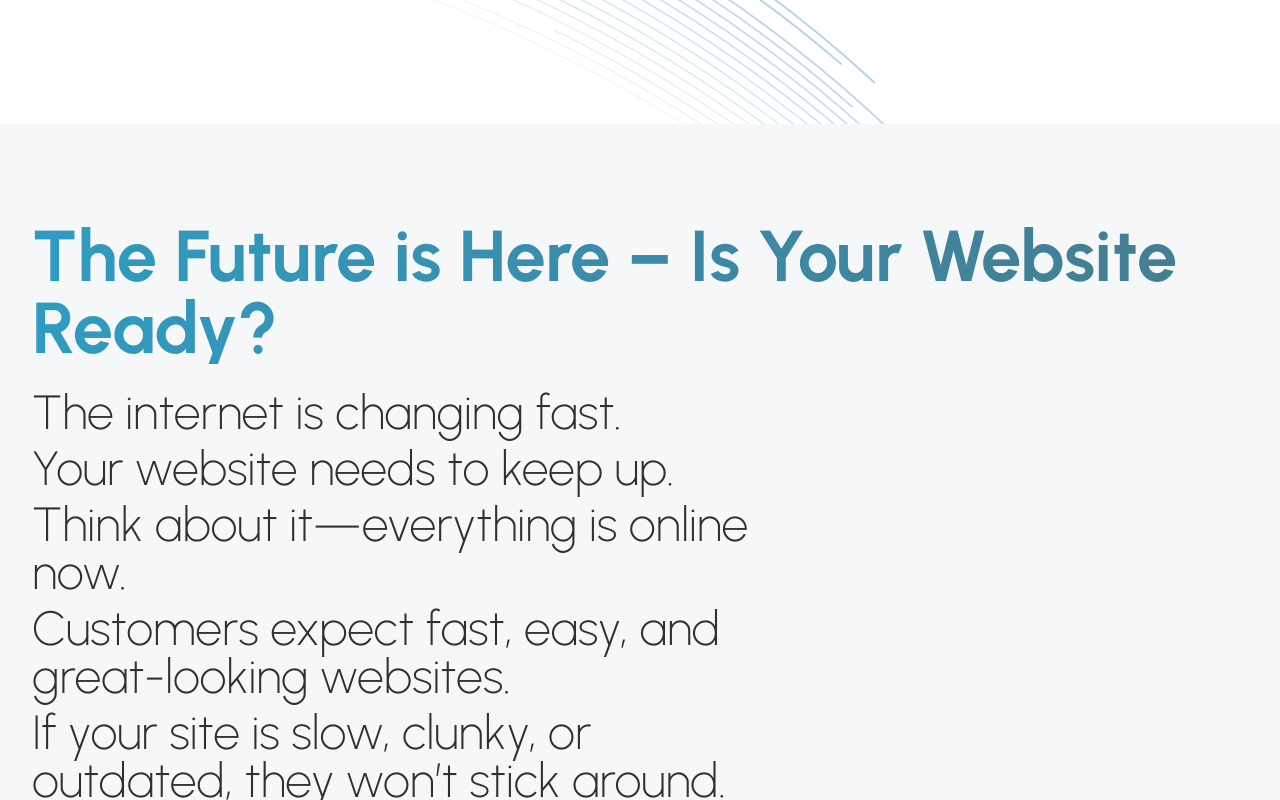
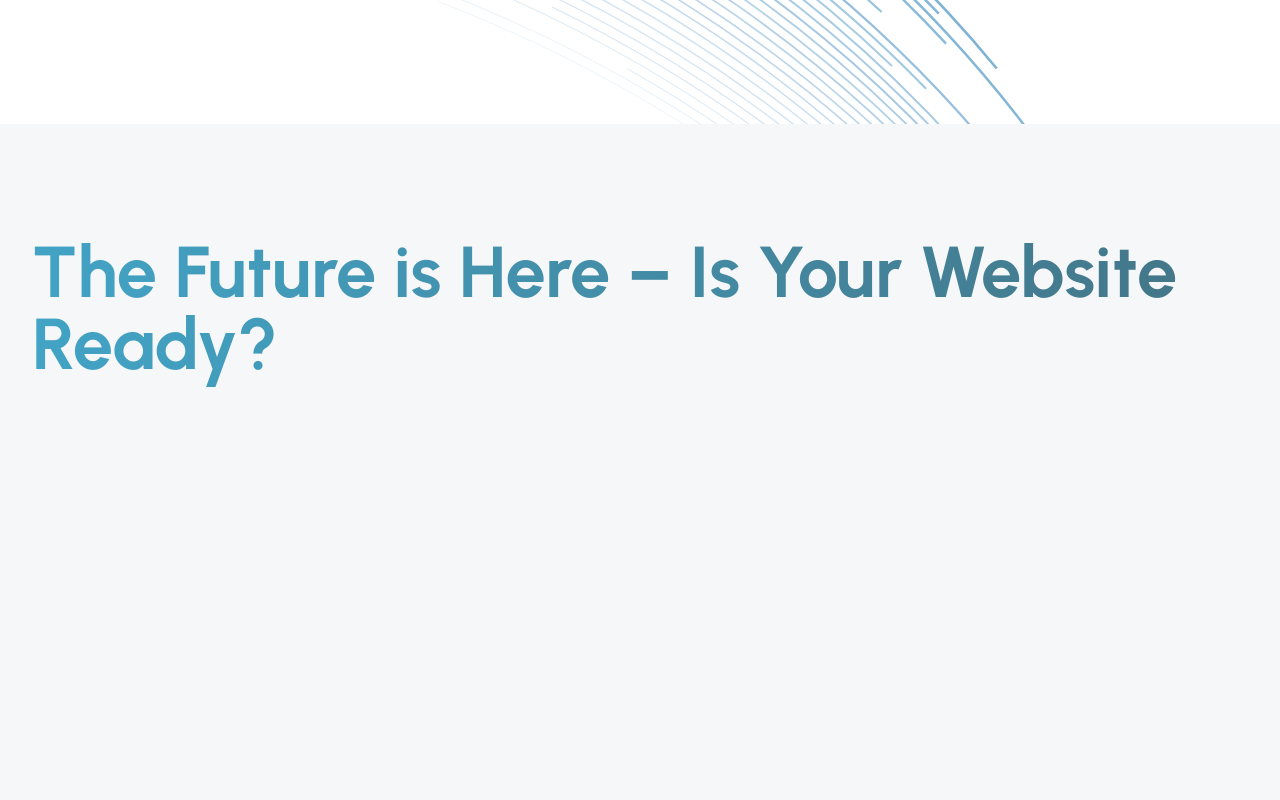
Before and after one commit to tulio148/ewebsite, a Next.js app: page / in a window 1280 px wide. Shown: the part 1060-1860 px from the top of the page. Built offline with nearby package versions, Linux system fonts and the light colour scheme.

Commit message:
animated section v1

```diff
--- a/app/layout.tsx
+++ b/app/layout.tsx
@@ -19,10 +19,10 @@ export default function RootLayout({
   children: React.ReactNode;
 }>) {
   return (
-    <html lang="en">
+    <html lang="en" className="scroll-smooth">
       <body className={`${urbanist.className}  antialiased`}>
         <Navbar />
-        <main className="mx-auto  ">{children}</main>
+        <main className="">{children}</main>
       </body>
     </html>
   );
--- a/app/page.tsx
+++ b/app/page.tsx
@@ -1,12 +1,22 @@
-import HeroSection from "@/components/hero";
-import ParagraphWithAnimation from "@/components/test";
+import HeroSection from "@/components/HeroSection";
+import ScrollSection from "@/components/ScrollSection";
+
 export default function Home() {
+  const firstSectionText = [
+    "The web is changing <span class='text-primary font-extrabold'>quick</span>,",
+    "and your website needs to keep up.",
+    "Everyone is online now.",
+    "People want sites that are <span class='text-primary font-bold'>fast, easy, and beautiful.</span>",
+    "A slow, old site drives customers away.",
+    "Your website is your face on the internet.",
+    "It shows who you are and what you <span class='text-primary font-bold'>sell.</span>",
+    "<span class='text-primary font-bold'>Is it working for you?</span>",
+  ];
+
   return (
     <>
       <HeroSection />
-      <div className="bg-accent ">
-        <ParagraphWithAnimation />
-      </div>
+      <ScrollSection paragraphs={firstSectionText} />
       <div className="mb-[4000px]"></div>
     </>
   );
--- /dev/null
+++ b/components/AnimatedHeading.tsx
@@ -0,0 +1,37 @@
+"use client";
+import { motion, MotionValue, useTransform } from "framer-motion";
+import React from "react";
+
+interface AnimatedHeadingProps {
+  scrollYProgress: MotionValue<number>;
+  className?: string;
+}
+
+const AnimatedHeading: React.FC<AnimatedHeadingProps> = ({
+  scrollYProgress,
+  className = "",
+}) => {
+  const gradient = useTransform(
+    scrollYProgress,
+    [0, 0.5, 1],
+    [
+      "linear-gradient(to right, rgba(37, 150, 190, 1), rgba(26, 26, 26, 0.6))",
+      "linear-gradient(to right, rgba(37, 150, 190, 0.7), rgba(10, 10, 10, 1))",
+      "linear-gradient(to right, rgba(37, 150, 190, 1), rgba(26, 26, 26, 0.6))",
+    ]
+  );
+
+  return (
+    <motion.h2
+      className={`text-5xl md:text-6xl lg:text-7xl font-bold text-left bg-clip-text text-transparent pb-8 ${className}`}
+      initial={{ opacity: 0 }}
+      whileInView={{ opacity: 1 }}
+      transition={{ duration: 1, ease: "easeInOut", delay: 0.3 }}
+      style={{ backgroundImage: gradient, backgroundSize: "200%" }}
+    >
+      The Future is Here – Is Your Website Ready?
+    </motion.h2>
+  );
+};
+
+export default AnimatedHeading;
--- a/components/FloatingPaths.tsx
+++ b/components/FloatingPaths.tsx
@@ -41,7 +41,7 @@ export default function FloatingPaths({ position }: { position: number }) {
               duration: 20 + Math.random() * 10,
               repeat: Number.POSITIVE_INFINITY,
               ease: "linear",
-              delay: path.id * 0.2,
+              delay: path.id * 0.1,
             }}
           />
         ))}
--- a/components/hero.tsx
+++ b/components/HeroSection.tsx
@@ -7,17 +7,18 @@ import FloatingPaths from "./FloatingPaths";
 export default function HeroSection() {
   return (
     <>
-      <div className="absolute inset-0 h-[170vh]">
+      <div className="absolute inset-0 sm:h-[170vh] h-[220vh] ">
         <FloatingPaths position={0} />
       </div>
       <section
-        id="hero"
+        // id="hero"
         className="relative min-h-screen w-full flex flex-col items-center justify-center overflow-hidden  dark:bg-secondary mb-96"
       >
         <div className="relative px-7 z-10 container mx-auto">
           <LogoAnimation />
           <motion.h1
-            className="text-2xl md:text-4xl font-light tracking-wider mb-4 text-secondary dark:text-white text-center pb-8"
+            layout
+            className="text-2xl md:text-4xl font-extralight tracking-wider mb-4 text-secondary dark:text-white text-center pb-8"
             initial={{ opacity: 0 }}
             animate={{ opacity: 1 }}
             transition={{ duration: 0.7, delay: 1.5 }}
--- a/components/Navbar.tsx
+++ b/components/Navbar.tsx
@@ -94,8 +94,8 @@ const Navbar = () => {
               <Image
                 src="/fullLogo-removebg.webp"
                 alt="Edgeify Digital Logo"
-                width={150}
-                height={100}
+                width={30}
+                height={20}
                 className="mx-auto h-auto w-[120px] md:w-[150px] lg:w-[180px]"
               />
             </Link>
--- /dev/null
+++ b/components/ParagraphWithAnimation.tsx
@@ -0,0 +1,35 @@
+"use client";
+import { motion, MotionValue, useTransform } from "framer-motion";
+import React from "react";
+
+interface ParagraphWithAnimationProps {
+  text: string;
+  scrollYProgress: MotionValue<number>;
+  index: number;
+  delay?: number;
+  className?: string;
+}
+
+const ParagraphWithAnimation: React.FC<ParagraphWithAnimationProps> = ({
+  text,
+  scrollYProgress,
+  index,
+  delay = 0.1,
+  className = "",
+}) => {
+  const start = 0.1 * index + delay;
+  const end = 0.1 * (index + 1) + delay;
+
+  const opacity = useTransform(scrollYProgress, [start, end], [0, 1]);
+  const scale = useTransform(scrollYProgress, [start, end], [0.9, 1]);
+
+  return (
+    <motion.p
+      className={`text-2xl md:text-4xl lg:text-4xl text-secondary/90 font-extralight mb-3 tracking-wider ${className}`}
+      style={{ opacity, scale }}
+      dangerouslySetInnerHTML={{ __html: text }}
+    />
+  );
+};
+
+export default ParagraphWithAnimation;
--- /dev/null
+++ b/components/ScrollProgressBar.tsx
@@ -0,0 +1,20 @@
+"use client";
+import { motion, MotionValue } from "framer-motion";
+import React from "react";
+
+interface ScrollProgressBarProps {
+  scrollYProgress: MotionValue<number>;
+  className?: string;
+}
+
+const ScrollProgressBar: React.FC<ScrollProgressBarProps> = ({
+  scrollYProgress,
+  className = "",
+}) => (
+  <motion.div
+    className={`top-0 left-0 w-full h-2 bg-gradient-to-b from-primary mt-4 origin-left sticky ${className}`}
+    style={{ scaleX: scrollYProgress }}
+  />
+);
+
+export default ScrollProgressBar;
--- /dev/null
+++ b/components/ScrollSection.tsx
@@ -0,0 +1,44 @@
+"use client";
+import React, { useRef } from "react";
+import { motion, useScroll } from "framer-motion";
+import AnimatedHeading from "./AnimatedHeading";
+import ParagraphWithAnimation from "./ParagraphWithAnimation";
+import ScrollProgressBar from "./ScrollProgressBar";
+
+interface ScrollSectionProps {
+  paragraphs: string[];
+  className?: string;
+}
+
+const ScrollSection: React.FC<ScrollSectionProps> = ({
+  paragraphs,
+  className = "",
+}) => {
+  const ref = useRef<HTMLDivElement>(null);
+  const { scrollYProgress } = useScroll({
+    target: ref,
+    offset: ["start start", "end end"],
+  });
+
+  return (
+    <div
+      ref={ref}
+      className={`p-8 relative bg-accent h-[400vh] flex flex-col items-center ${className}`}
+    >
+      <motion.div className="flex flex-col sticky top-0 py-20">
+        <AnimatedHeading scrollYProgress={scrollYProgress} />
+        {paragraphs.map((text, index) => (
+          <ParagraphWithAnimation
+            key={index}
+            text={text}
+            scrollYProgress={scrollYProgress}
+            index={index}
+          />
+        ))}
+        <ScrollProgressBar scrollYProgress={scrollYProgress} />
+      </motion.div>
+    </div>
+  );
+};
+
+export default ScrollSection;
--- a/components/test.tsx
+++ /dev/null
@@ -1,96 +0,0 @@
-"use client";
-import React, { useRef } from "react";
-import { motion, useScroll, useTransform } from "framer-motion";
-
-const paragraphs = [
-  "The internet is changing fast.",
-  "Your website needs to keep up.",
-  "Think about it—everything is online now.",
-  "Customers expect fast, easy, and great-looking websites.",
-  "If your site is slow, clunky, or outdated, they won’t stick around.",
-  "Your website isn’t just a page on the internet.",
-  "It’s your first impression, your best salesperson, and your business card—all in one.",
-  "Is it doing its job?",
-];
-const ParagraphWithAnimation = ({ text, scrollYProgress, index }) => {
-  const opacity = useTransform(
-    scrollYProgress,
-    [0.1 * index, 0.1 * (index + 1)],
-    [0, 1]
-  );
-  const y = useTransform(
-    scrollYProgress,
-    [0.1 * index, 0.1 * (index + 1)],
-    [50, 0]
-  );
-  const scale = useTransform(
-    scrollYProgress,
-    [0.1 * index, 0.1 * (index + 1)],
-    [0.8, 1]
-  );
-  const x = useTransform(
-    scrollYProgress,
-    [0.1 * index, 0.1 * (index + 1)],
-    [-100, 0]
-  );
-
-  return (
-    <motion.p
-      className="text-2xl md:text-4xl  lg:text-5xl text-secondary/90 font-extralight mb-2 max-w-3xl"
-      style={{ opacity, y, scale, x }}
-    >
-      {text}
-    </motion.p>
-  );
-};
-
-const Component = () => {
-  const ref = useRef(null);
-  const { scrollYProgress } = useScroll({
-    target: ref,
-    offset: ["start end", "end start"],
-  });
-
-  // Dynamic gradient animation based on scroll progress
-  const gradient = useTransform(
-    scrollYProgress,
-    [0, 0.5, 1],
-    [
-      "linear-gradient(to right, rgba(37, 150, 190, 0.7), rgba(26, 26, 26, 1))", // Normal
-      "linear-gradient(to right, rgba(37, 150, 190, 1), rgba(10, 10, 10, 0.6))", // Slight opacity shift
-      "linear-gradient(to right, rgba(37, 150, 190, 0.7), rgba(26, 26, 26, 1))", // Back to normal
-    ]
-  );
-
-  return (
-    <div
-      ref={ref}
-      className="relative bg-accent h-[800vh] flex flex-col items-center "
-    >
-      <motion.div className="p-8  flex flex-col justify-center  sticky top-0 pt-24">
-        {/* Title with Fade-In & Dynamic Gradient */}
-        <motion.h2
-          className="text-5xl md:text-6xl lg:text-7xl font-bold text-left bg-clip-text text-transparent mb-6"
-          initial={{ opacity: 0 }}
-          whileInView={{ opacity: 1 }}
-          transition={{ duration: 1, ease: "easeInOut", delay: 0.3 }}
-          style={{ backgroundImage: gradient, backgroundSize: "200%" }} // Smooth gradient effect
-        >
-          The Future is Here – Is Your Website Ready?
-        </motion.h2>
-
-        {/* Animated Paragraphs */}
-        {paragraphs.map((text, index) => (
-          <ParagraphWithAnimation
-            key={index}
-            text={text}
-            scrollYProgress={scrollYProgress}
-            index={index}
-          />
-        ))}
-      </motion.div>
-    </div>
-  );
-};
-
-export default Component;
```
